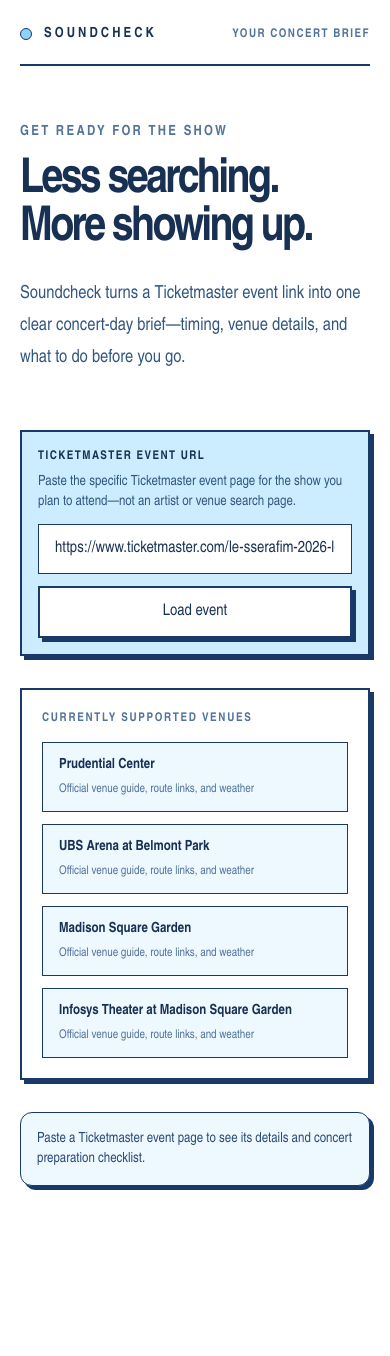
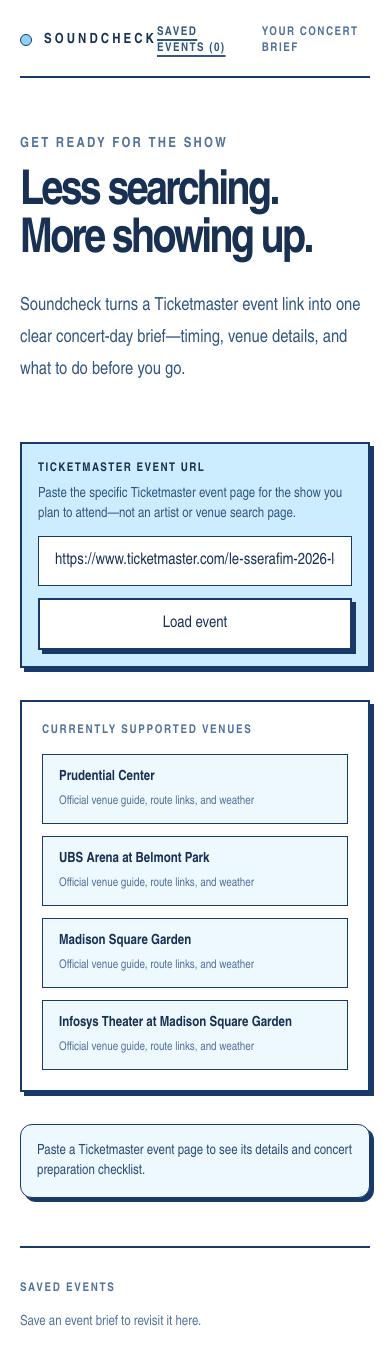
Before and after one commit to friedporkdumplings/soundcheck-mvp, a Next.js app: page / in a window 390 px wide. Before the commit the page ends 1210 px from the top, so only its background shows below. Built offline with nearby package versions, Linux system fonts and the light colour scheme.

Commit message:
Add cached event loading and saved history

```diff
--- a/app/page.tsx
+++ b/app/page.tsx
@@ -1,23 +1,24 @@
 "use client";
 
-import { FormEvent, useState } from "react";
+import { FormEvent, useEffect, useState } from "react";
+import { motion } from "framer-motion";
 import { EmptyState } from "@/components/ui/EmptyState";
 import { ErrorState } from "@/components/ui/ErrorState";
 import { LoadingState } from "@/components/ui/LoadingState";
 import { SectionBadge } from "@/components/ui/SectionBadge";
 import { config, type SupportedVenue } from "@/lib/config";
 import type { Event, Venue, Weather } from "@/lib/source";
+import { useSavedEvents, type SavedEvent } from "@/hooks/useSavedEvents";
 
-const savedKey = "soundcheck.saved-events";
 const checklistKey = "soundcheck.checklist";
+const loadingMessages = ["Verifying Ticketmaster link…", "Extracting venue guidelines…", "Loading live weather forecast…", "Preparing your concert brief…"];
+const containerVariants = { hidden: {}, visible: { transition: { staggerChildren: 0.2 } } };
+const itemVariants = { hidden: { opacity: 0, y: 16 }, visible: { opacity: 1, y: 0, transition: { duration: 0.35 } } };
 
 export default function Home() {
   const [url, setUrl] = useState<string>(config.defaultEventUrl);
   const [event, setEvent] = useState<Event | null>(null);
-  const [saved, setSaved] = useState<Event[]>(() => {
-    if (typeof window === "undefined") return [];
-    try { return JSON.parse(localStorage.getItem(savedKey) ?? "[]") as Event[]; } catch { return []; }
-  });
+  const { savedEvents, hydrated: savedEventsHydrated, isSaved, toggle: toggleSavedEvent } = useSavedEvents();
   const [checked, setChecked] = useState<boolean[]>(() => {
     if (typeof window === "undefined") return config.checklist.map(() => false);
     try { return JSON.parse(localStorage.getItem(checklistKey) ?? "[]") as boolean[]; } catch { return config.checklist.map(() => false); }
@@ -28,6 +29,15 @@
   const [weather, setWeather] = useState<Weather | null>(null);
   const [supportedVenue, setSupportedVenue] = useState<SupportedVenue | null>(null);
   const [contextLoading, setContextLoading] = useState(false);
+  const [demoLoading, setDemoLoading] = useState(false);
+  const [loadingStep, setLoadingStep] = useState(0);
+
+  useEffect(() => {
+    if (!demoLoading) return;
+    const interval = window.setInterval(() => setLoadingStep((step) => Math.min(step + 1, loadingMessages.length - 1)), 700);
+    const finish = window.setTimeout(() => setDemoLoading(false), 2500);
+    return () => { window.clearInterval(interval); window.clearTimeout(finish); };
+  }, [demoLoading]);
 
   async function loadContext(eventDetails: Event) {
     setContextLoading(true);
@@ -45,16 +55,18 @@
     }
   }
 
-  async function submit(eventForm: FormEvent<HTMLFormElement>) {
-    eventForm.preventDefault();
+  async function loadEventUrl(eventUrl: string) {
     setLoading(true);
     setError("");
+    setLoadingStep(0);
+    setDemoLoading(false);
     try {
-      const response = await fetch("/api/event", { method: "POST", headers: { "Content-Type": "application/json" }, body: JSON.stringify({ url }) });
+      const response = await fetch("/api/event", { method: "POST", headers: { "Content-Type": "application/json" }, body: JSON.stringify({ url: eventUrl }) });
       const result = (await response.json()) as { event?: Event; error?: string };
       if (!response.ok || !result.event) throw new Error(result.error ?? "The event could not be loaded.");
       setEvent(result.event);
       void loadContext(result.event);
+      setDemoLoading(true);
     } catch (reason) {
       setError(reason instanceof Error ? reason.message : "The event could not be loaded.");
     } finally {
@@ -62,11 +74,14 @@
     }
   }
 
-  function saveEvent() {
-    if (!event) return;
-    const next = [...saved.filter((item) => item.sourceUrl !== event.sourceUrl), event];
-    setSaved(next);
-    localStorage.setItem(savedKey, JSON.stringify(next));
+  function submit(eventForm: FormEvent<HTMLFormElement>) {
+    eventForm.preventDefault();
+    void loadEventUrl(url);
+  }
+
+  function loadSavedEvent(savedEvent: SavedEvent) {
+    setUrl(savedEvent.sourceUrl);
+    void loadEventUrl(savedEvent.sourceUrl);
   }
 
   function toggleChecklist(index: number) {
@@ -81,7 +96,7 @@
       <div className="mx-auto max-w-6xl">
         <header className="flex items-center justify-between border-b-2 border-[#193a68] pb-5">
           <div className="flex items-center gap-3"><span className="h-3 w-3 rounded-full border border-[#193a68] bg-[#8ed1ff]" /><span className="text-sm font-black tracking-[0.22em] text-[#183153] uppercase">Soundcheck</span></div>
-          <span className="text-xs font-bold tracking-[0.12em] text-[#52739a] uppercase">Your concert brief</span>
+          <nav className="flex items-center gap-4"><a href="#saved-events" className="text-xs font-bold tracking-[0.12em] text-[#31577f] uppercase underline decoration-2 underline-offset-4">Saved events{savedEventsHydrated ? ` (${savedEvents.length})` : ""}</a><span className="text-xs font-bold tracking-[0.12em] text-[#52739a] uppercase">Your concert brief</span></nav>
         </header>
 
         <section className="py-14 sm:py-20"><p className="mb-4 text-sm font-bold tracking-[0.16em] text-[#52739a] uppercase">Get ready for the show</p><h1 className="max-w-4xl text-5xl font-black tracking-[-0.055em] text-[#183153] sm:text-7xl">Less searching.<br />More showing up.</h1><p className="mt-6 max-w-2xl text-lg leading-8 text-[#31577f]">Soundcheck turns a Ticketmaster event link into one clear concert-day brief—timing, venue details, and what to do before you go.</p></section>
@@ -96,26 +111,28 @@
           <div className="mt-4 grid gap-3 sm:grid-cols-2 lg:grid-cols-4">{config.supportedVenues.map((item) => <div key={item.id} className="border border-[#193a68] bg-[#eef8ff] px-4 py-3"><p className="text-sm font-black text-[#183153]">{item.name}</p><p className="mt-1 text-xs leading-5 text-[#52739a]">Official venue guide, route links, and weather</p></div>)}</div>
         </section>
 
-        <div className="mt-8">{loading && <LoadingState />}{error && <ErrorState message={error} />}</div>
+        <div className="mt-8">{loading && <LoadingState />}{demoLoading && !loading && <section className="border-2 border-[#193a68] bg-[#eef8ff] p-10 text-center shadow-[4px_4px_0_#193a68]"><div className="mx-auto h-7 w-7 animate-spin border-2 border-[#193a68] border-t-[#8ed1ff]" /><p className="mt-6 text-xl font-black text-[#183153]">{loadingMessages[loadingStep]}</p><p className="mt-2 text-sm text-[#52739a]">Building your source-linked concert brief.</p></section>}{error && <ErrorState message={error} />}</div>
 
-        {event && !loading && <section className="mt-8 grid gap-5 lg:grid-cols-[1.5fr_1fr]">
-          <article className="border-2 border-[#193a68] bg-white p-6 shadow-[4px_4px_0_#193a68] sm:p-8"><div className="flex flex-wrap items-center justify-between gap-4"><SectionBadge status={event.sourceStatus} /><button onClick={saveEvent} className="text-sm font-bold text-[#31577f] underline decoration-2 underline-offset-4 hover:text-[#183153]">Save event</button></div><h2 className="mt-8 text-3xl font-black tracking-tight text-[#183153] sm:text-4xl">{event.name}</h2><p className="mt-3 text-[#52739a]">{event.artist} · {event.tour}</p><div className="mt-8 grid gap-5 border-t-2 border-[#d5e9f8] pt-6 sm:grid-cols-2"><Fact label="Date" value={event.date} /><Fact label="Time" value={event.time} /><Fact label="Venue" value={event.venue} /><Fact label="Address" value={event.address} /></div><a className="mt-8 inline-block text-sm font-bold text-[#31577f] underline decoration-2 underline-offset-4 hover:text-[#183153]" href={event.sourceUrl} target="_blank" rel="noreferrer">View event source ↗</a></article>
+        {event && !loading && !demoLoading && <motion.section className="mt-8" variants={containerVariants} initial="hidden" animate="visible" viewport={{ once: true }}>
+          <motion.div variants={itemVariants} className="grid gap-5 lg:grid-cols-[1.5fr_1fr]">
+          <article className="border-2 border-[#193a68] bg-white p-6 shadow-[4px_4px_0_#193a68] sm:p-8"><div className="flex flex-wrap items-center justify-between gap-4"><SectionBadge status={event.sourceStatus} /><button onClick={() => toggleSavedEvent(event)} className="border border-[#193a68] bg-[#ccecff] px-3 py-2 text-sm font-black text-[#183153] shadow-[2px_2px_0_#193a68]">{isSaved(event) ? "Unsave event" : "Save event"}</button></div><h2 className="mt-8 text-3xl font-black tracking-tight text-[#183153] sm:text-4xl">{event.name}</h2><p className="mt-3 text-[#52739a]">{event.artist} · {event.tour}</p><div className="mt-8 grid gap-5 border-t-2 border-[#d5e9f8] pt-6 sm:grid-cols-2"><Fact label="Date" value={event.date} /><Fact label="Time" value={event.time} /><Fact label="Venue" value={event.venue} /><Fact label="Address" value={event.address} /></div><a className="mt-8 inline-block text-sm font-bold text-[#31577f] underline decoration-2 underline-offset-4 hover:text-[#183153]" href={event.sourceUrl} target="_blank" rel="noreferrer">View event source ↗</a></article>
           <aside className="border-2 border-[#193a68] bg-[#eef8ff] p-6 shadow-[4px_4px_0_#193a68] sm:p-8"><p className="text-xs font-black tracking-[0.14em] text-[#52739a] uppercase">Your preparation</p><h2 className="mt-3 text-2xl font-black text-[#183153]">Before you go</h2><div className="mt-6 space-y-3">{config.checklist.map((item, index) => <label key={item} className="flex cursor-pointer items-center gap-3 border border-[#193a68] bg-white px-4 py-3 text-sm font-medium text-[#284b76]"><input type="checkbox" checked={checked[index] ?? false} onChange={() => toggleChecklist(index)} className="h-4 w-4 accent-[#5baeea]" />{item}</label>)}</div></aside>
-        </section>}
+          </motion.div>
 
-        {event && !loading && <section className="mt-5 grid gap-5 lg:grid-cols-3">
+          <motion.div variants={itemVariants} className="mt-5 grid gap-5 lg:grid-cols-3">
           <article className="border-2 border-[#193a68] bg-[#eef8ff] p-6 shadow-[4px_4px_0_#193a68]"><div className="flex items-center justify-between gap-3"><p className="text-xs font-black tracking-[0.14em] text-[#52739a] uppercase">Venue rules</p><SectionBadge status={venue?.sourceStatus ?? "Unavailable"} /></div>{contextLoading ? <p className="mt-5 text-sm text-[#31577f]">Loading official venue guidance…</p> : venue?.rules.length ? <ul className="mt-5 space-y-3 text-sm leading-6 text-[#284b76]">{venue.rules.map((rule) => <li key={rule} className="border-l-2 border-[#5baeea] pl-3">{rule}</li>)}</ul> : <p className="mt-5 text-sm text-[#52739a]">{supportedVenue ? "Official venue guidance is unavailable right now." : "This venue is not supported yet."}</p>}{supportedVenue && <a className="mt-6 inline-block text-sm font-bold text-[#31577f] underline decoration-2 underline-offset-4" href={supportedVenue.guideUrl} target="_blank" rel="noreferrer">Open official venue guide ↗</a>}</article>
           <article className="border-2 border-[#193a68] bg-white p-6 shadow-[4px_4px_0_#193a68]"><div className="flex items-center justify-between gap-3"><p className="text-xs font-black tracking-[0.14em] text-[#52739a] uppercase">Event-day weather</p><SectionBadge status={weather?.sourceStatus ?? "Unavailable"} /></div><p className="mt-5 text-lg font-black leading-7 text-[#183153]">{contextLoading ? "Checking the forecast…" : weather?.summary ?? "Unavailable"}</p><p className="mt-4 text-sm leading-6 text-[#52739a]">Live forecasts are typically available closer to the event date.</p></article>
           <article className="border-2 border-[#193a68] bg-[#ccecff] p-6 shadow-[4px_4px_0_#193a68]"><p className="text-xs font-black tracking-[0.14em] text-[#52739a] uppercase">Getting there</p><h2 className="mt-3 text-2xl font-black text-[#183153]">Make a route plan</h2><p className="mt-3 text-sm leading-6 text-[#31577f]">{supportedVenue?.transport.description ?? "Route details appear for supported venues."}</p>{supportedVenue && <div className="mt-5 flex flex-wrap gap-3"><a className="border border-[#193a68] bg-white px-3 py-2 text-sm font-bold text-[#183153] shadow-[2px_2px_0_#193a68]" href={supportedVenue.transport.primaryUrl} target="_blank" rel="noreferrer">{supportedVenue.transport.primaryLabel} ↗</a><a className="border border-[#193a68] bg-white px-3 py-2 text-sm font-bold text-[#183153] shadow-[2px_2px_0_#193a68]" href={supportedVenue.transport.directions} target="_blank" rel="noreferrer">Directions ↗</a><a className="border border-[#193a68] bg-white px-3 py-2 text-sm font-bold text-[#183153] shadow-[2px_2px_0_#193a68]" href={supportedVenue.transport.parking} target="_blank" rel="noreferrer">Parking ↗</a></div>}</article>
-        </section>}
+          </motion.div>
 
-        {event && !loading && <section className="mt-5 grid gap-5 lg:grid-cols-[.8fr_1.2fr]">
+          <motion.div variants={itemVariants} className="mt-5 grid gap-5 lg:grid-cols-[.8fr_1.2fr]">
           <article className="border-2 border-[#193a68] bg-white p-6 shadow-[4px_4px_0_#193a68]"><p className="text-xs font-black tracking-[0.14em] text-[#52739a] uppercase">Seat view</p><h2 className="mt-3 text-2xl font-black text-[#183153]">Picture your seat</h2><p className="mt-3 text-sm leading-6 text-[#31577f]">{supportedVenue ? `Browse fan-uploaded photos from ${supportedVenue.name} before you buy or choose your section.` : "Seat-view links appear for supported venues."}</p>{supportedVenue && <a className="mt-6 inline-block border border-[#193a68] bg-[#ccecff] px-4 py-3 text-sm font-black text-[#183153] shadow-[3px_3px_0_#193a68]" href={supportedVenue.seatViewUrl} target="_blank" rel="noreferrer">Explore seat views ↗</a>}</article>
           <article className="border-2 border-[#193a68] bg-[#eef8ff] p-6 shadow-[4px_4px_0_#193a68]"><p className="text-xs font-black tracking-[0.14em] text-[#52739a] uppercase">Recent show history</p><h2 className="mt-3 text-2xl font-black text-[#183153]">See the tour setlists</h2><p className="mt-3 text-sm leading-6 text-[#31577f]">Open LE SSERAFIM&apos;s recent fan-submitted setlists directly on Setlist.fm.</p><a className="mt-6 inline-block border border-[#193a68] bg-white px-4 py-3 text-sm font-black text-[#183153] shadow-[3px_3px_0_#193a68]" href={config.setlistArtistUrl} target="_blank" rel="noreferrer">View Recent Tour Setlists on Setlist.fm ↗</a><p className="mt-5 text-xs text-[#52739a]">Setlist.fm entries are fan-submitted and may be incomplete.</p></article>
-        </section>}
+          </motion.div>
+        </motion.section>}
 
-        {!event && !loading && !error && <div className="mt-8"><EmptyState message="Paste a Ticketmaster event page to see its details and concert preparation checklist." /></div>}
-        {saved.length > 0 && <section className="mt-12 border-t-2 border-[#193a68] pt-8"><p className="text-xs font-black tracking-[0.14em] text-[#52739a] uppercase">Saved events</p><div className="mt-4 grid gap-3 sm:grid-cols-2">{saved.map((item) => <button key={item.sourceUrl} onClick={() => { setEvent(item); setUrl(item.sourceUrl); void loadContext(item); }} className="border border-[#193a68] bg-white p-4 text-left shadow-[3px_3px_0_#193a68] transition hover:translate-x-[1px] hover:translate-y-[1px] hover:shadow-[2px_2px_0_#193a68]"><p className="font-black text-[#183153]">{item.name}</p><p className="mt-1 text-sm text-[#52739a]">{item.venue} · {item.date}</p></button>)}</div></section>}
+        {!event && !loading && !demoLoading && !error && <div className="mt-8"><EmptyState message="Paste a Ticketmaster event page to see its details and concert preparation checklist." /></div>}
+        <section id="saved-events" className="mt-12 border-t-2 border-[#193a68] pt-8"><p className="text-xs font-black tracking-[0.14em] text-[#52739a] uppercase">Saved events</p>{savedEventsHydrated && savedEvents.length > 0 ? <div className="mt-4 grid gap-3 sm:grid-cols-2">{savedEvents.map((item) => <button key={item.sourceUrl} onClick={() => loadSavedEvent(item)} className="border border-[#193a68] bg-white p-4 text-left shadow-[3px_3px_0_#193a68] transition hover:translate-x-[1px] hover:translate-y-[1px] hover:shadow-[2px_2px_0_#193a68]"><p className="font-black text-[#183153]">{item.name}</p><p className="mt-1 text-sm text-[#52739a]">{item.venue} · {item.date}</p></button>)}</div> : <p className="mt-4 text-sm text-[#52739a]">Save an event brief to revisit it here.</p>}</section>
       </div>
     </main>
   );
--- /dev/null
+++ b/hooks/useSavedEvents.ts
@@ -0,0 +1,44 @@
+"use client";
+
+import { useEffect, useState } from "react";
+import type { Event } from "@/lib/source";
+
+const storageKey = "soundcheck.saved-events";
+
+export type SavedEvent = Pick<Event, "name" | "venue" | "date" | "sourceUrl">;
+
+function eventForStorage(event: Event): SavedEvent {
+  return { name: event.name, venue: event.venue, date: event.date, sourceUrl: event.sourceUrl };
+}
+
+export function useSavedEvents() {
+  const [savedEvents, setSavedEvents] = useState<SavedEvent[]>([]);
+  const [hydrated, setHydrated] = useState(false);
+
+  useEffect(() => {
+    let next: SavedEvent[] = [];
+    try {
+      const stored = JSON.parse(window.localStorage.getItem(storageKey) ?? "[]") as unknown;
+      if (Array.isArray(stored)) next = stored.filter((item): item is SavedEvent => Boolean(item) && typeof item === "object" && typeof (item as SavedEvent).sourceUrl === "string");
+    } catch {
+      window.localStorage.removeItem(storageKey);
+    }
+    const hydrate = window.setTimeout(() => {
+      setSavedEvents(next);
+      setHydrated(true);
+    }, 0);
+    return () => window.clearTimeout(hydrate);
+  }, []);
+
+  function toggle(event: Event) {
+    const savedEvent = eventForStorage(event);
+    setSavedEvents((current) => {
+      const exists = current.some((item) => item.sourceUrl === savedEvent.sourceUrl);
+      const next = exists ? current.filter((item) => item.sourceUrl !== savedEvent.sourceUrl) : [...current, savedEvent];
+      window.localStorage.setItem(storageKey, JSON.stringify(next));
+      return next;
+    });
+  }
+
+  return { savedEvents, hydrated, isSaved: (event: Event) => savedEvents.some((item) => item.sourceUrl === event.sourceUrl), toggle };
+}
--- a/package.json
+++ b/package.json
@@ -9,6 +9,7 @@
     "lint": "eslint"
   },
   "dependencies": {
+    "framer-motion": "^13.2.0",
     "next": "16.3.5",
     "react": "19.2.8",
     "react-dom": "19.2.8"
```
Also changed, not shown: lib/source.ts (+24 -13 lines), 1 other file (tests, documents, lock files or other folders).
